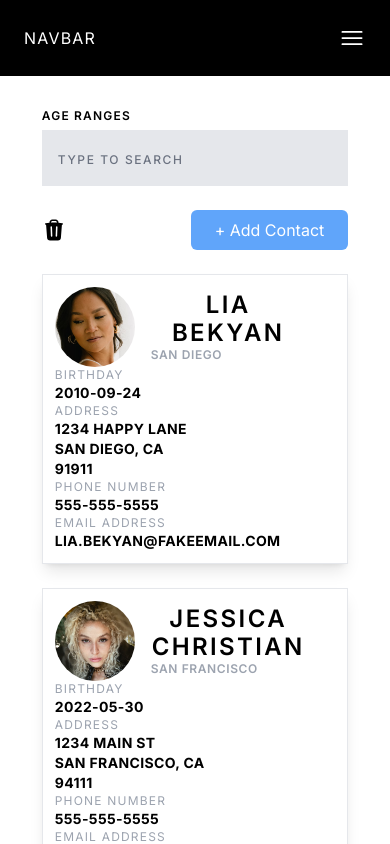
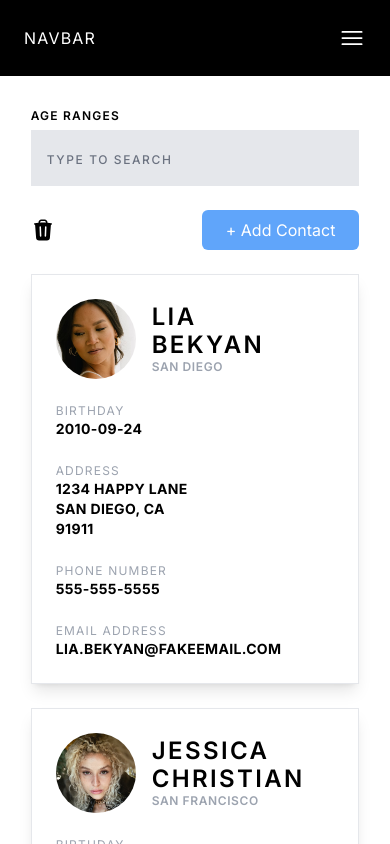
Before and after one commit to DoctorDerek/phonebook-filter-by-age, a Next.js app: page / in a window 390 px wide. Shown: the top 844 px of the page. Built offline with nearby package versions, Linux system fonts and the light colour scheme.

Commit message:
fix(ContactCard): correct mobile design of the `<ContactCard>` to match the design document

```diff
--- a/components/ButtonDelete.tsx
+++ b/components/ButtonDelete.tsx
@@ -18,10 +18,10 @@ export default function ButtonDelete({
       onClick={() => setDialogState({ type: "DELETE", contact })}
     >
       {/**
-       * The "top-15" here is based on the "h-20" class of the photo, so that,
+       * The "top-14" here is based on the "h-20" class of the photo, so that,
        * on hover, the delete text is below the photo, centered horizontally.
        * */}
-      <div className="invisible absolute top-15 pr-1 text-sm font-bold text-red-600 group-hover:visible">
+      <div className="invisible absolute top-14 pr-1 text-sm font-bold text-red-600 group-hover:visible">
         delete
       </div>
       <div className="flex h-8 w-8 items-center justify-center rounded-md bg-red-500">
--- a/components/ContactCard.tsx
+++ b/components/ContactCard.tsx
@@ -40,13 +40,13 @@ export default function ContactCard({
 }) {
   const { birthday, phoneNumber, email } = contact
   return (
-    <div className="flex w-full flex-col items-start justify-between border border-solid border-gray-200 p-3 uppercase shadow-lg filter xl:space-y-8 xl:p-8">
+    <div className="flex w-full flex-col items-start justify-between space-y-6 border border-solid border-gray-200 p-6 uppercase shadow-lg filter xl:space-y-8 xl:p-8">
       {/** The entire `<ContactCard>` component uses UPPERCASE text. */}
       <ContactCardPhotoAndHeading
         contact={contact}
         setDialogState={setDialogState}
       />
-      <div className="grid w-full grid-cols-1 xl:grid-cols-4">
+      <div className="grid w-full grid-cols-1 space-y-6 xl:grid-cols-4 xl:space-y-0">
         <ContactCardLabelAndData label="Birthday" data={birthday} />
         <ContactCardLabelAndData
           label="Address"
--- a/components/ContactCardName.tsx
+++ b/components/ContactCardName.tsx
@@ -15,7 +15,7 @@ export default function ContactCardNameAndCity({
   return (
     <h3 className="flex flex-col items-start justify-center">
       <button
-        className="group flex items-center justify-center text-2xl font-semibold uppercase leading-7 tracking-widest"
+        className="group flex items-center justify-center text-left text-2xl font-semibold uppercase leading-7 tracking-widest"
         // We have to reapply the UPPERCASE style here because it's overridden.
         onClick={() => setDialogState({ type: "UPDATE", contact })}
       >
```
